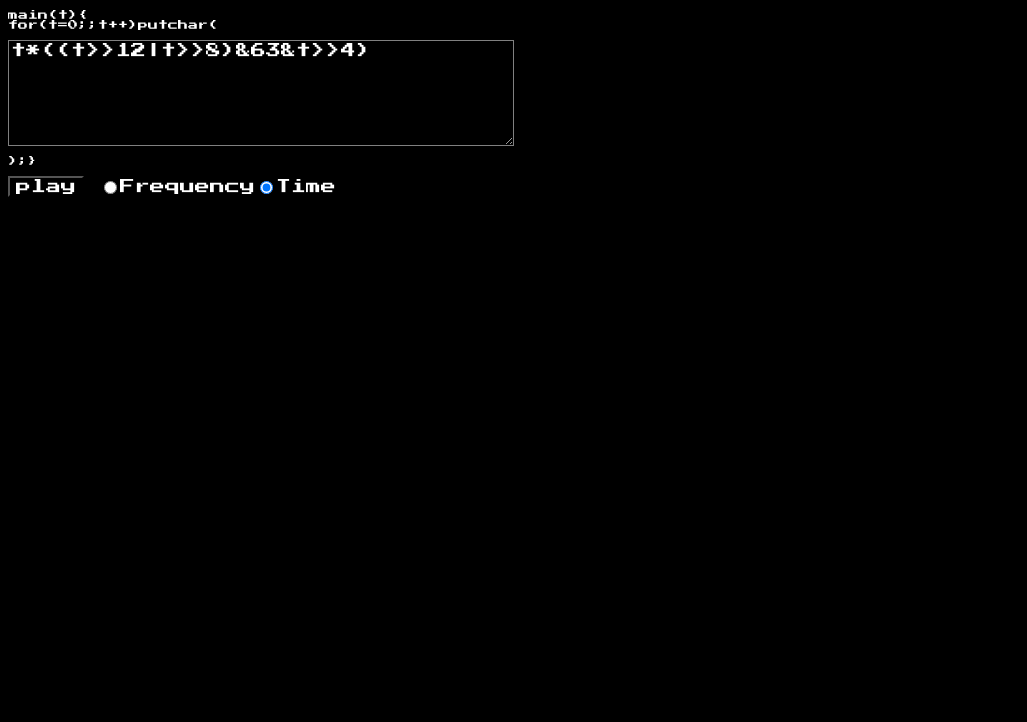
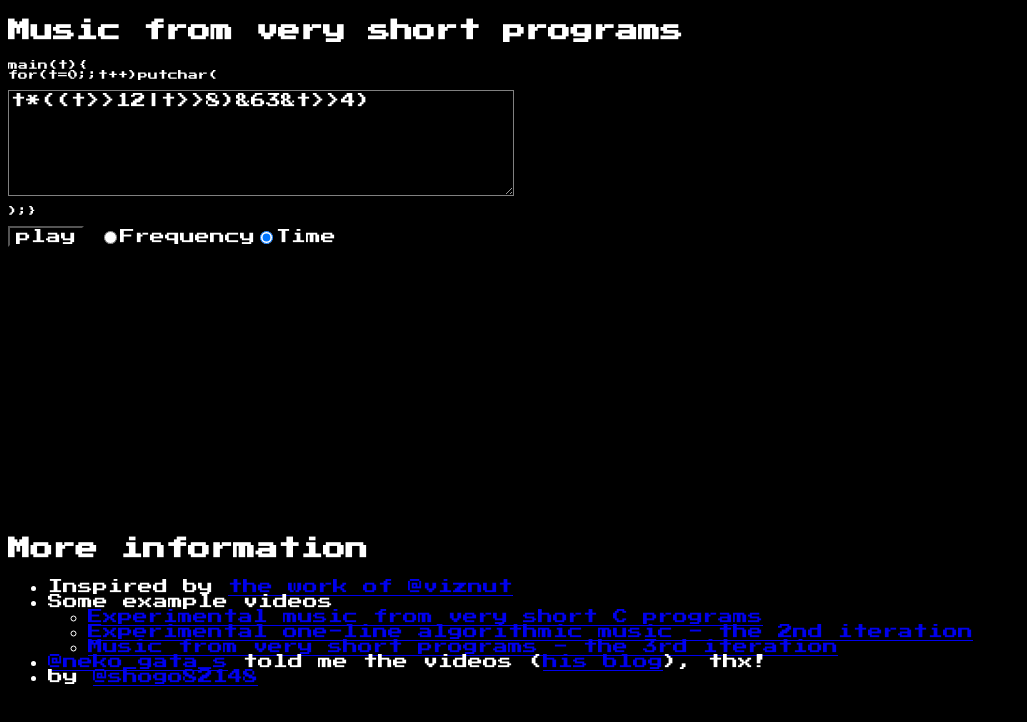
Before and after one commit to shogo82148/oneline-music, a plain HTML site: page index.html in a window 1280 px wide. Shown: the whole page, without its empty margins (0-1027 px from the left). Drawn offline with Linux system fonts and the light colour scheme.

Commit message:
詳細情報へのリンクを追加

```diff
--- a/index.html
+++ b/index.html
@@ -3,12 +3,15 @@
 <html>
 
 <head>
+<title>Music from very short programs</title>
 <link href='http://fonts.googleapis.com/css?family=Press+Start+2P' rel='stylesheet' type='text/css'>
 <link href='oneline-music.css' rel='stylesheet' type='text/css'>
 <script src="oneline-music.js"></script>
 </head>
 
 <body>
+<section>
+<h1>Music from very short programs</h1>
 <pre>
 main(t){
 for(t=0;;t++)putchar(
@@ -22,8 +25,26 @@ t*((t>>12|t>>8)&63&t>>4)
 <input id="play" type="button" value="play">
 <label><input id="freqDomain" name="domain" type="radio">Frequency</label><label><input id="timeDomain" name="domain" type="radio" checked>Time</label>
 <p>
-<canvas id="canvas" width="500" height="256"></canvas>
+<canvas id="canvas" width="800" height="256"></canvas>
 </p>
+</section>
+
+<section>
+<h1>More information</h1>
+<ul>
+  <li>Inspired by <a href="http://countercomplex.blogspot.jp/2011/10/algorithmic-symphonies-from-one-line-of.html">the work of @viznut</a></li>
+  <li>Some example videos
+    <ul>
+      <li><a href="http://www.youtube.com/watch?v=GtQdIYUtAHg">Experimental music from very short C programs</a></li>
+      <li><a href="http://www.youtube.com/watch?v=qlrs2Vorw2Y">Experimental one-line algorithmic music - the 2nd iteration</a></li>
+      <li><a href="http://www.youtube.com/watch?v=tCRPUv8V22o">Music from very short programs - the 3rd iteration</a></li>
+    </ul>
+  </li>
+  <li><a href="https://twitter.com/neko_gata_s">@neko_gata_s</a> told me the videos
+    (<a href="http://nekogata.hatenablog.com/entry/2012/09/24/030129">his blog</a>), thx!</li>
+  <li>by <a href="https://github.com/shogo82148">@shogo82148</a></li>
+</ul>
+</section>
 </body>
 
 </html>
```
